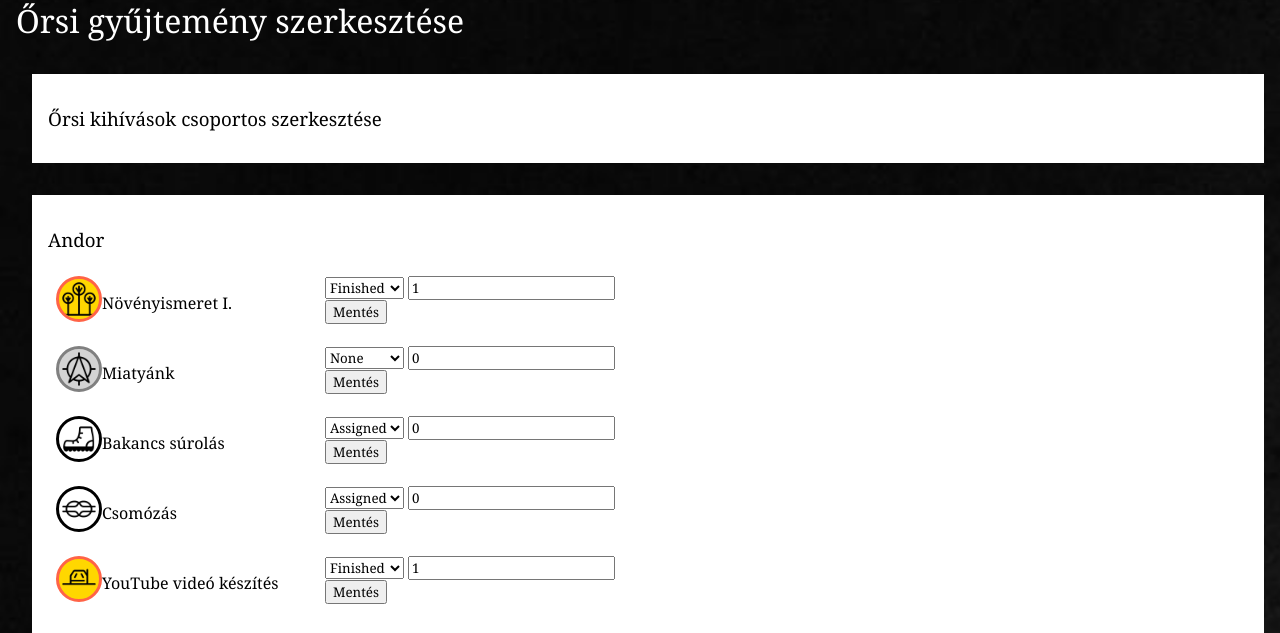
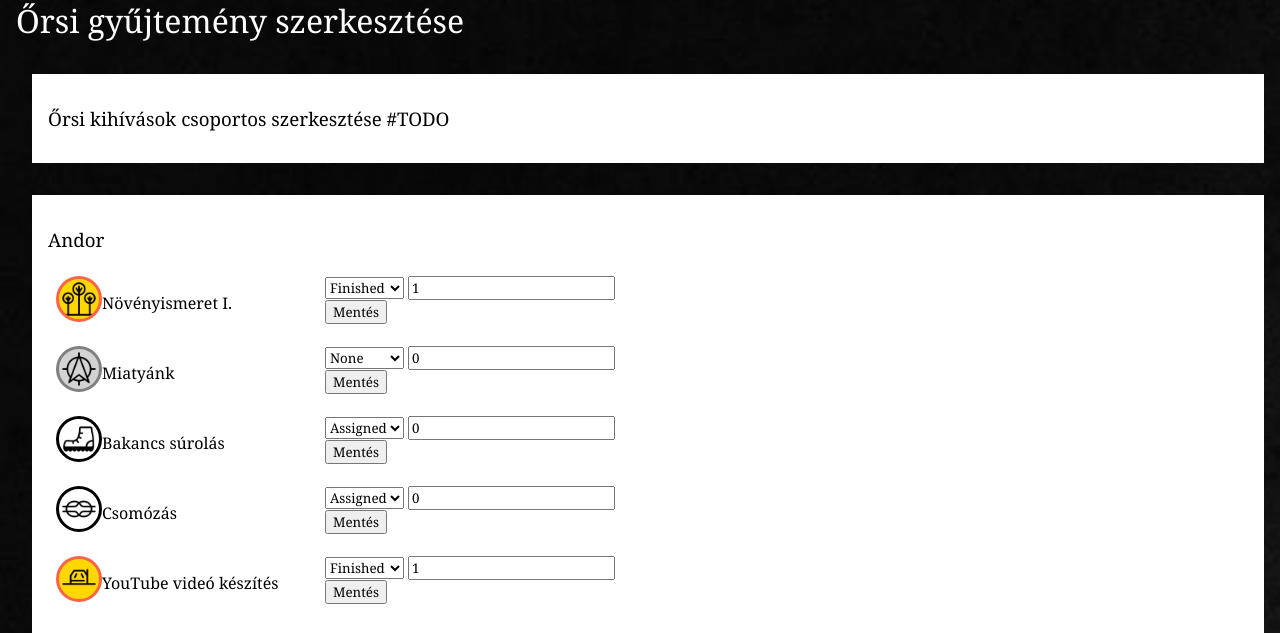
Before and after one commit to formdenes/django-blog, a Django app: page /ors/editcollection/ in a window 1280 px wide. Shown: the part 124-757 px from the top of the page. Run offline with Django 3.2, Linux system fonts and the light colour scheme; a user stored in the database is signed in; data comes from the database, SQL or seed files in the repository; both versions use the stored data as it was after the commit; parts of the project's set-up code (start-up, migrations or seed data) failed here and were passed over.

Commit message:
minor update

```diff
--- a/ors/templates/ors/editcollection.html
+++ b/ors/templates/ors/editcollection.html
@@ -4,7 +4,7 @@
 <section class="edit-patrolmembers">
     <h2>Őrsi gyűjtemény szerkesztése</h2>
     <div class="groups">
-        <h3>Őrsi kihívások csoportos szerkesztése</h3>
+        <h3>Őrsi kihívások csoportos szerkesztése #TODO</h3>
     </div>
     {% for member in members %}
         <div class="groups">
```
Also changed, not shown: db.sqlite3.
